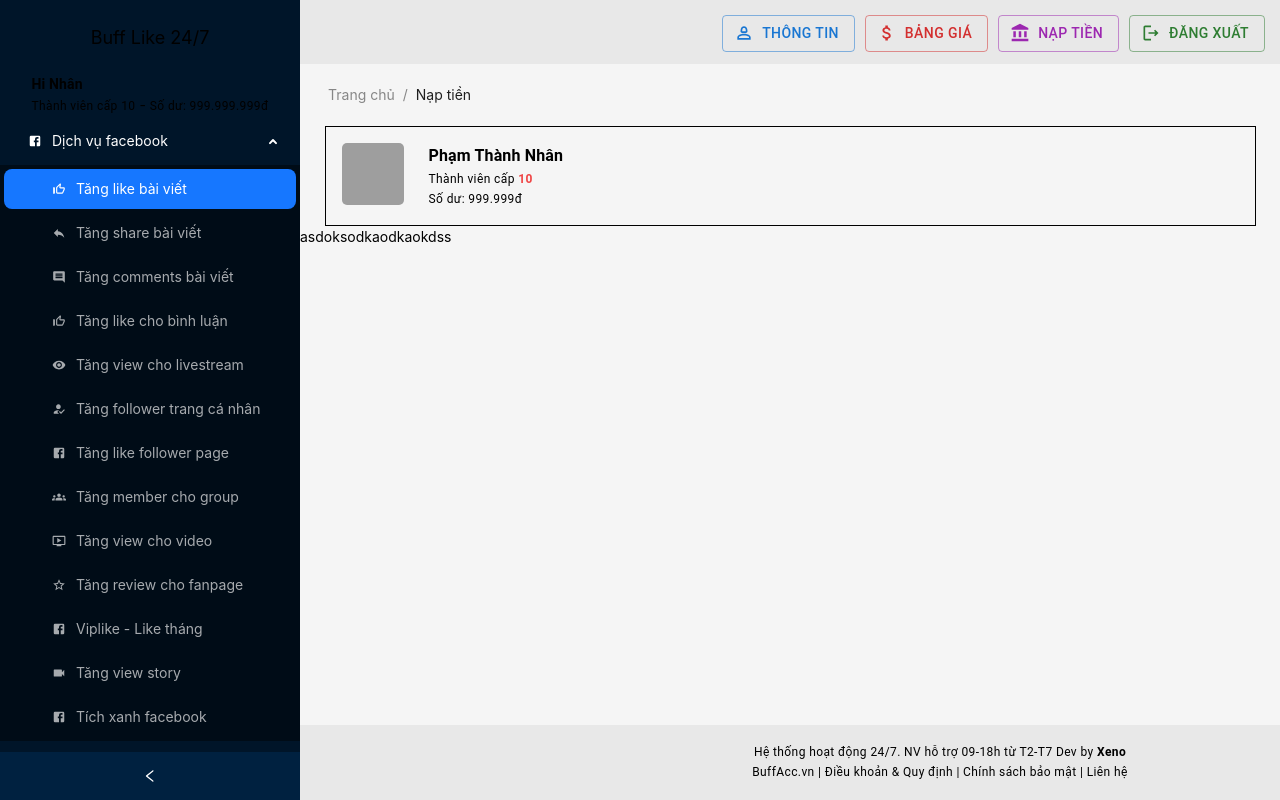
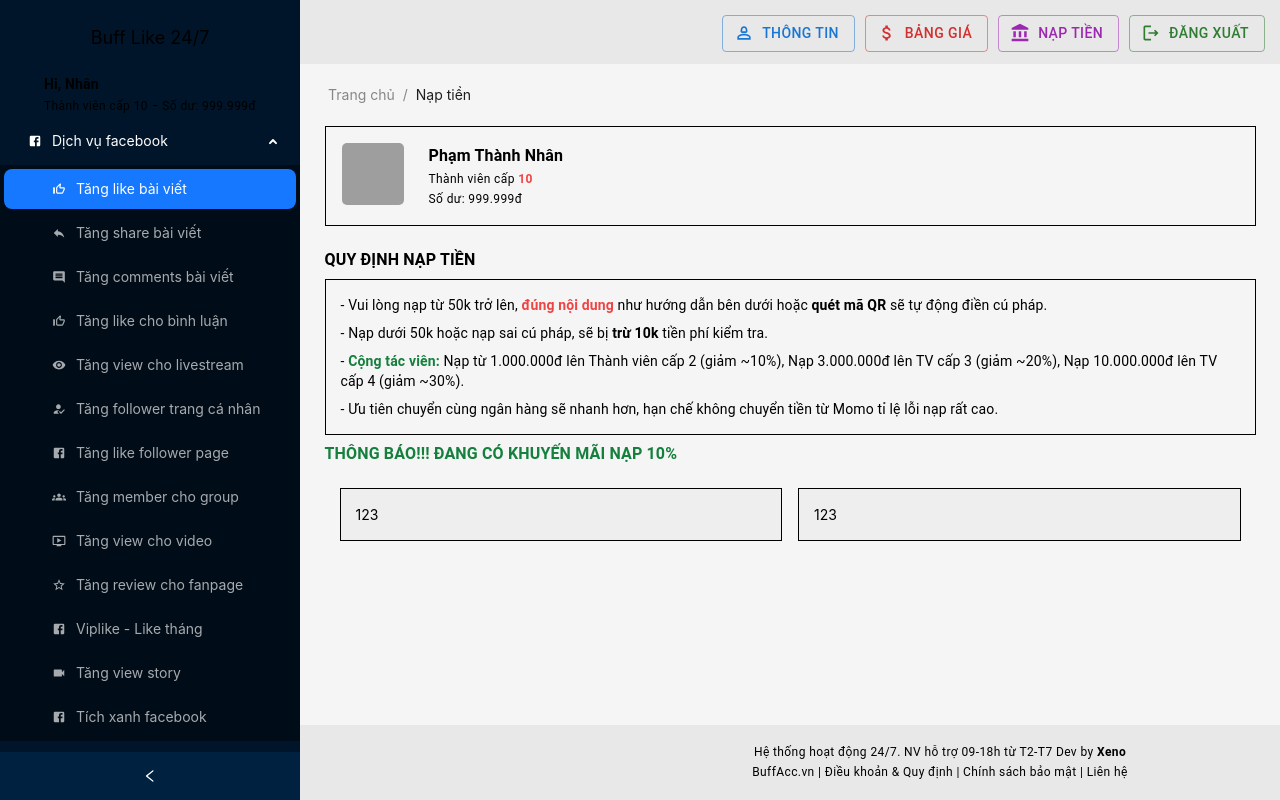
Before and after one commit to quanxenon5525/buff-servicesocial-web, a Next.js app: page /cash-in in a window 1280 px wide. Shown: the top 800 px of the page. Built offline with nearby package versions, Linux system fonts and the light colour scheme; grey boxes are pictures that could not be loaded.

Commit message:
update cashin page

```diff
--- /dev/null
+++ b/src/app/cash-in/RuleCashin.tsx
@@ -0,0 +1,93 @@
+import { Box, Grid, Typography } from "@mui/material";
+import React from "react";
+
+export default function RuleCashin() {
+  return (
+    <div
+      style={{
+        display: "flex",
+        flexDirection: "column",
+        gap: 5,
+      }}
+    >
+      <Typography variant="subtitle1" fontWeight="bold">
+        QUY ĐỊNH NẠP TIỀN
+      </Typography>
+      <Box
+        sx={{
+          border: "0.5px solid black",
+          padding: "15px",
+          display: "flex",
+          flexDirection: "column",
+          gap: 1,
+        }}
+      >
+        <Typography variant="body2">
+          - Vui lòng nạp từ 50k trở lên,
+          <span className="text-red-500 font-bold"> đúng nội dung</span> như
+          hướng dẫn bên dưới hoặc
+          <span className="text-black font-bold"> quét mã QR</span> sẽ tự động
+          điền cú pháp.
+        </Typography>
+        <Typography variant="body2">
+          - Nạp dưới 50k hoặc nạp sai cú pháp, sẽ bị
+          <span className="text-black font-bold"> trừ 10k</span> tiền phí kiểm
+          tra.
+        </Typography>
+        <Typography variant="body2">
+          - <span className="text-green-700 font-bold"> Cộng tác viên: </span>
+          Nạp từ 1.000.000đ lên Thành viên cấp 2 (giảm ~10%), Nạp 3.000.000đ lên
+          TV cấp 3 (giảm ~20%), Nạp 10.000.000đ lên TV cấp 4 (giảm ~30%).
+        </Typography>
+        <Typography variant="body2">
+          - Ưu tiên chuyển cùng ngân hàng sẽ nhanh hơn, hạn chế không chuyển
+          tiền từ Momo tỉ lệ lỗi nạp rất cao.
+        </Typography>
+      </Box>
+      <Typography
+        variant="subtitle1"
+        fontWeight="bold"
+        className="text-green-700"
+      >
+        THÔNG BÁO!!! ĐANG CÓ KHUYẾN MÃI NẠP 10%
+      </Typography>
+      <Box
+        sx={{
+          padding: "15px",
+          gap: 1,
+        }}
+      >
+        <Grid container spacing={2}>
+          <Grid item md={6} xs={12}>
+            <Box
+              sx={{
+                border: "0.5px solid black",
+                backgroundColor: "#eeeeee",
+                padding: "15px",
+                display: "flex",
+                flexDirection: "column",
+                gap: 1,
+              }}
+            >
+              123
+            </Box>
+          </Grid>
+          <Grid item md={6} xs={12}>
+            <Box
+              sx={{
+                border: "0.5px solid black",
+                backgroundColor: "#eeeeee",
+                padding: "15px",
+                display: "flex",
+                flexDirection: "column",
+                gap: 1,
+              }}
+            >
+              123
+            </Box>
+          </Grid>
+        </Grid>
+      </Box>
+    </div>
+  );
+}
--- a/src/app/cash-in/page.tsx
+++ b/src/app/cash-in/page.tsx
@@ -5,6 +5,7 @@ import MainLayout from "@/components/layout/MainLayout";
 import { Box } from "@mui/material";
 import Link from "next/link";
 import React from "react";
+import RuleCashin from "./RuleCashin";
 
 export default function Cashin() {
   return (
@@ -32,8 +33,10 @@ export default function Cashin() {
               "https://scontent.fsgn5-2.fna.fbcdn.net/v/t1.15752-9/406045226_390198513670206_8047584056241224134_n.jpg?_nc_cat=105&ccb=1-7&_nc_sid=8cd0a2&_nc_ohc=3_XeT0_jK-wAX_-Ckt6&_nc_ht=scontent.fsgn5-2.fna&oh=03_AdTj1MfxlB0bzpFzs0KzvZZ05LuNrU6zVAsGDvlHdKP7Pw&oe=65B5D719"
             }
           />
+          <Box sx={{ width: "95%", color: "black" }}>
+            <RuleCashin />
+          </Box>
         </div>
-        <Box>asdoksodkaodkaokdss</Box>
       </Dashboard>
     </MainLayout>
   );
--- a/src/app/page.tsx
+++ b/src/app/page.tsx
@@ -65,12 +65,12 @@ export default function Home() {
               className="text-black"
               fontWeight="bold"
             >
-              BuffAcc.vn - Ổn định, hiệu quả, lâu dài
+              BuffLike24/7.vn - Ổn định, hiệu quả, lâu dài
             </Typography>
             <Typography variant="caption" className="text-black">
-              BuffAcc.vn hoạt động từ năm 2018 đến nay, với phương châm xây dựng
-              một hệ thống mang đến lợi ích cho người sử dụng. Chúng tôi chỉ
-              cung cấp các dịch vụ như tăng like, comment, share, view, tăng
+              BuffLike24/7.vn hoạt động từ năm 2018 đến nay, với phương châm xây
+              dựng một hệ thống mang đến lợi ích cho người sử dụng. Chúng tôi
+              chỉ cung cấp các dịch vụ như tăng like, comment, share, view, tăng
               mắt, likepage, follow, Facebook, Tiktok, Instagram, Shopee,
               Youtube...và một số dịch vụ khác để hỗ trợ cá nhân được nhiều
               tương tác hơn, các shop bán hàng tốt và hiệu quả hơn.
@@ -102,7 +102,7 @@ export default function Home() {
                 className="text-black"
                 fontWeight="bold"
               >
-                NHÂN PHẠM
+                BUFF LIKE 24/7
               </Typography>
             </Typography>
           </Box>
@@ -135,6 +135,7 @@ export default function Home() {
           </Box>
           <Box
             sx={{
+              marginTop: 5,
               width: "95%",
               gap: 1,
             }}
--- a/src/components/layout/MainLayout.tsx
+++ b/src/components/layout/MainLayout.tsx
@@ -84,14 +84,12 @@ export default function MainLayout({
                   }}
                 >
                   <Typography variant="body2" fontWeight="bold">
-                    <Link href="/user">Hi Nhân</Link>
+                    <Link href="/user">Hi, Nhân</Link>
                   </Typography>
                   <Box>
                     <Typography variant="caption">Thành viên cấp 10</Typography>
                     {" - "}
-                    <Typography variant="caption">
-                      Số dư: 999.999.999đ
-                    </Typography>
+                    <Typography variant="caption">Số dư: 999.999đ</Typography>
                   </Box>
                 </Box>
                 <MenuList />
```
